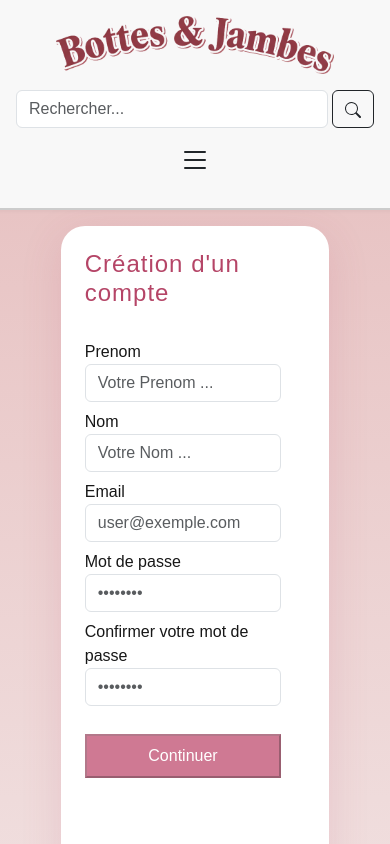
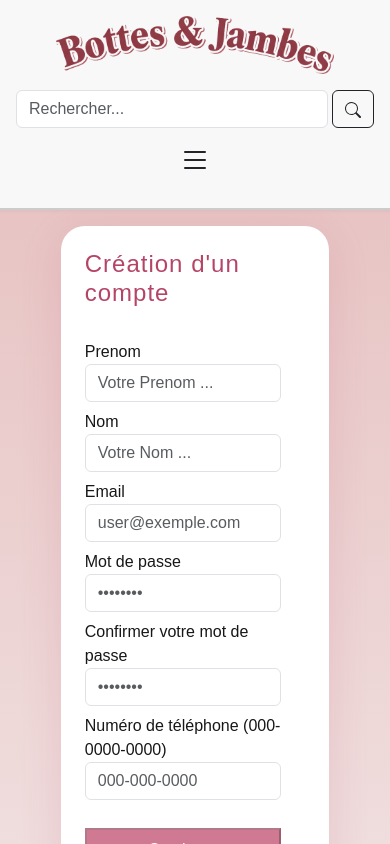
Before and after one commit to insuludu/5DW-TP, a Next.js app in the folder frontend/: page /account/signup in a window 390 px wide. Shown: the top 844 px of the page. Built offline with nearby package versions, Linux system fonts and the light colour scheme.

Commit message:
Ajout PhoneNumber lors de création de compte

```diff
--- a/frontend/src/app/account/signup/form.tsx
+++ b/frontend/src/app/account/signup/form.tsx
@@ -184,6 +184,29 @@ export default function SignupForm()
                                 }
                             </div>
 
+                            <div className="form-group mb-2">
+                                <label htmlFor="phoneNumber">Numéro de téléphone (000-0000-0000)</label>
+                                <input
+                                    id="phoneNumber"
+                                    className={`form-control ${errors.PhoneNumber ? 'is-invalid' : ''}`}
+                                    type="text"
+                                    placeholder="000-000-0000"
+                                    {...register('PhoneNumber', {
+                                        required: 'Veuillez entrer votre numéro de téléphone.',
+                                        pattern: {
+                                            value: /^\d{3}-\d{3}-\d{4}$/,
+                                            message: 'Votre numéro de téléphone doit avoir le format valide suivant: 000-000-0000',
+                                        }
+                                    })
+                                }
+                                />
+                                { errors.PhoneNumber &&
+                                    <div className="invalid-feedback">
+                                        {errors.PhoneNumber.message}
+                                    </div>
+                                }
+                            </div>
+
                             <button
                                 type="submit"
                                 disabled={isSubmitting || !isValid}
--- a/frontend/src/interfaces.ts
+++ b/frontend/src/interfaces.ts
@@ -98,6 +98,7 @@ export interface IRegisterForm {
     Email : string;
     Password : string;
     PasswordConfirm : string;
+    PhoneNumber : string;
 }
 
 export interface IRegisterFormResponse {
```
Also changed, not shown: 2 other files (tests, documents, lock files or other folders).
